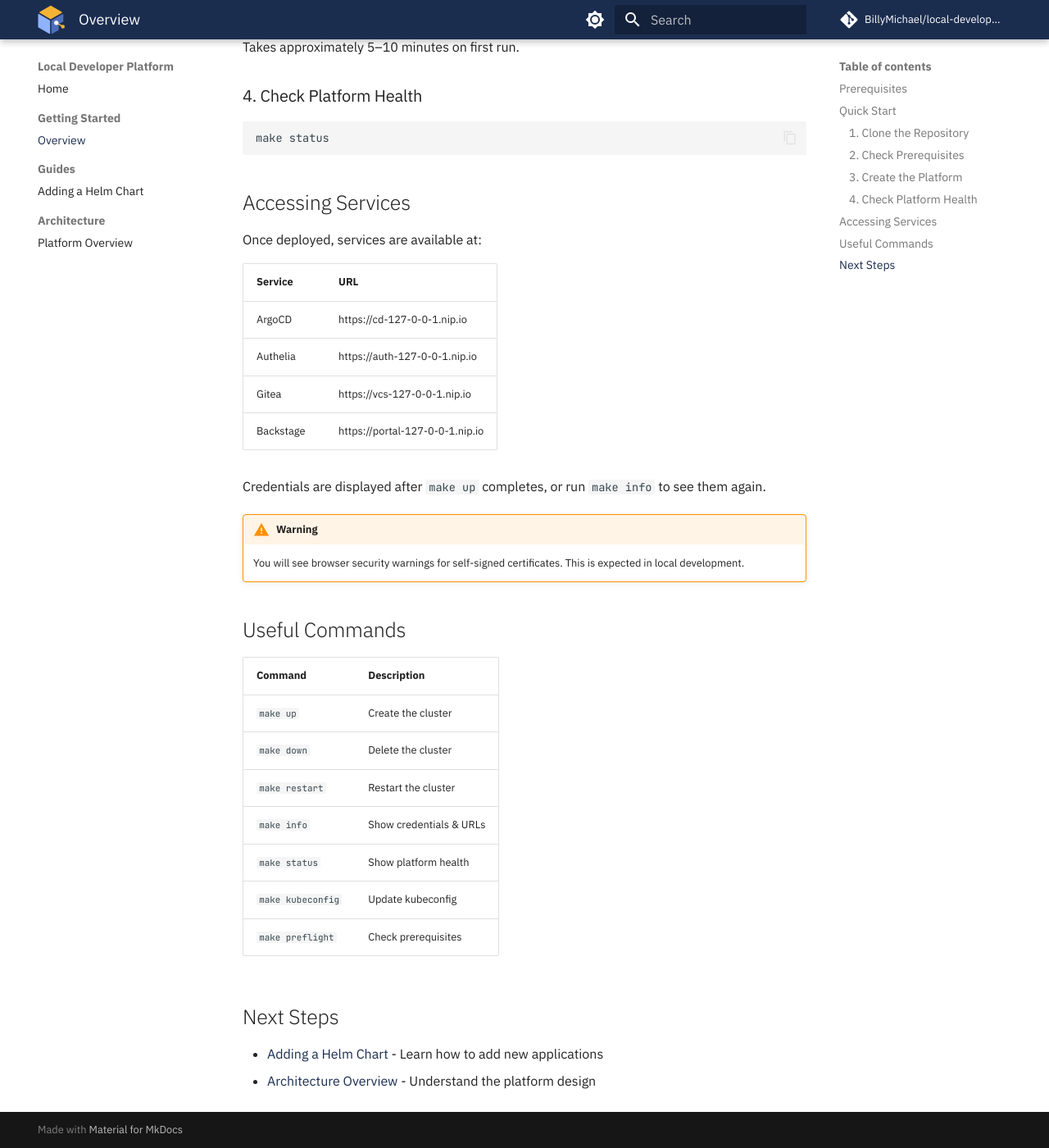
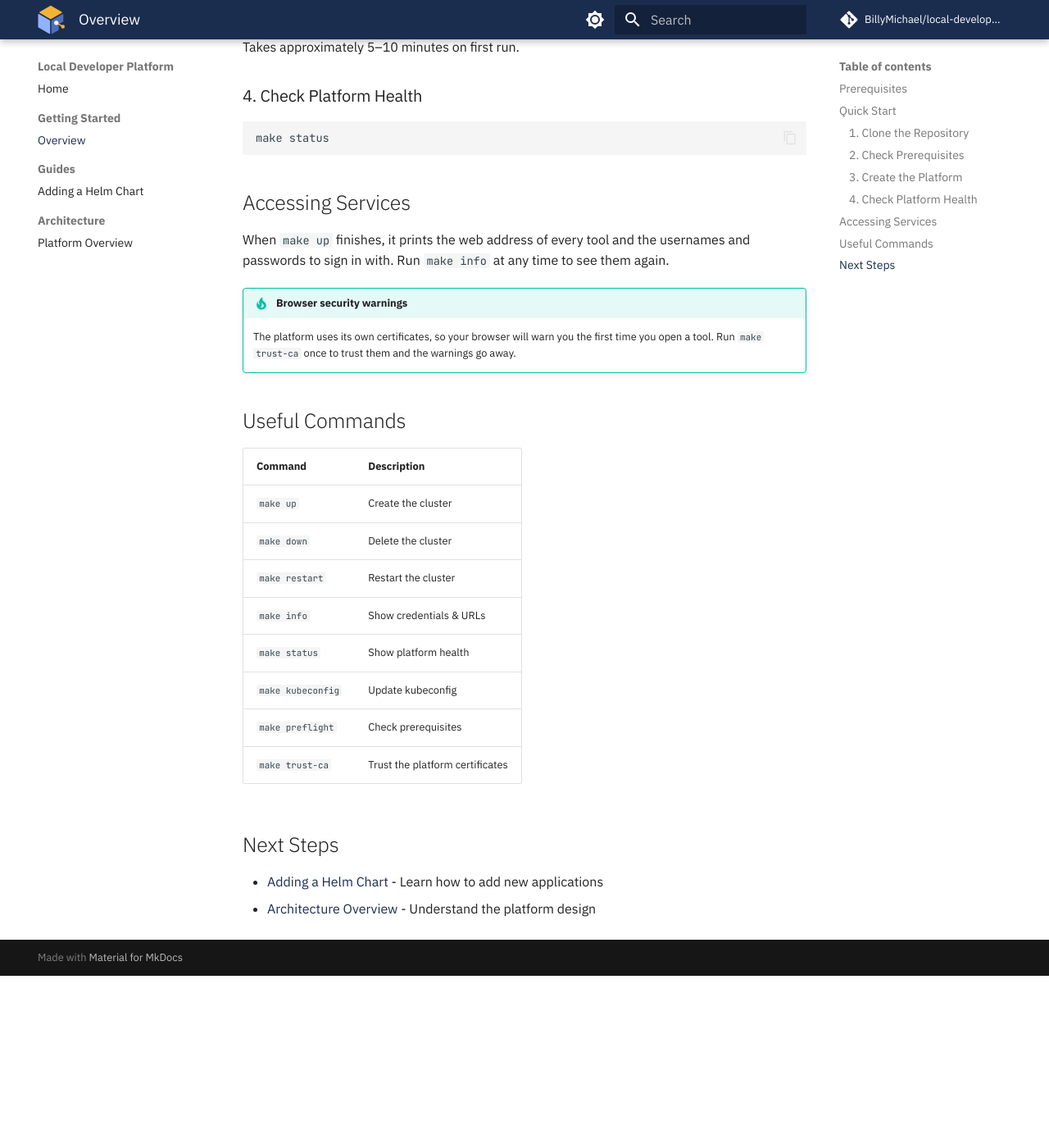
Before and after one commit to BillyMichael/local-developer-platform, an MkDocs documentation site: the page built from docs/getting-started/overview.md, in a window 1280 px wide and 1400 px high, scrolled down 1674 px. Shown: the whole window at 82% size. Built offline with MkDocs 1.6.1 and Material for MkDocs 9.7.7, drawn with Linux system fonts in a browser that asks for light colours; comment, search, counter and statistics services are not loaded; after the commit the page ends 2864 px from its top, so only the background shows below that.

Commit message:
docs(getting-started): point to make info instead of a copied URL list
The hand-kept list had already drifted (kagent was missing). Also replace
the self-signed warning with the make trust-ca fix.

```diff
--- a/docs/getting-started/overview.md
+++ b/docs/getting-started/overview.md
@@ -73,19 +73,14 @@
 
 ## Accessing Services
 
-Once deployed, services are available at:
+When `make up` finishes, it prints the web address of every tool and the
+usernames and passwords to sign in with. Run `make info` at any time to see
+them again.
 
-| Service   | URL                                  |
-|-----------|--------------------------------------|
-| ArgoCD    | https://cd-127-0-0-1.nip.io         |
-| Authelia   | https://auth-127-0-0-1.nip.io       |
-| Gitea     | https://vcs-127-0-0-1.nip.io        |
-| Backstage | https://portal-127-0-0-1.nip.io     |
-
-Credentials are displayed after `make up` completes, or run `make info` to see them again.
-
-!!! warning
-    You will see browser security warnings for self-signed certificates. This is expected in local development.
+!!! tip "Browser security warnings"
+    The platform uses its own certificates, so your browser will warn you the
+    first time you open a tool. Run `make trust-ca` once to trust them and the
+    warnings go away.
 
 ## Useful Commands
 
@@ -98,6 +93,7 @@
 | `make status`    | Show platform health     |
 | `make kubeconfig`| Update kubeconfig        |
 | `make preflight` | Check prerequisites      |
+| `make trust-ca`  | Trust the platform certificates |
 
 ## Next Steps
 
```
